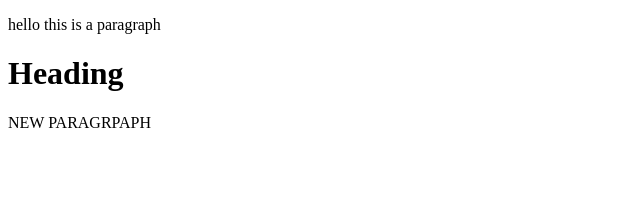
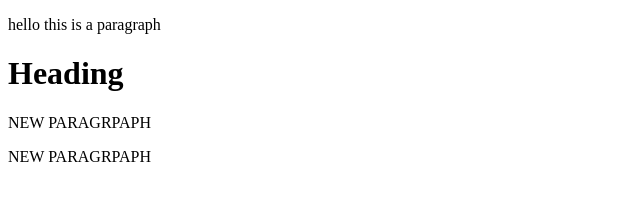
Before and after one commit to m4manusraj/NodeJs, a website: page index.html in a window 1280 px wide. Shown: the whole page, without its empty margins (0-640 px from the left). Drawn offline with Linux system fonts and the light colour scheme.

Commit message:
after json

```diff
--- a/index.html
+++ b/index.html
@@ -9,5 +9,6 @@
     <p>hello this is a paragraph</p>
     <h1>Heading</h1>
     <p>NEW PARAGRPAPH</p>
+    <p>NEW PARAGRPAPH</p>
 </body>
 </html>
```
Also changed, not shown: package.json (added, +27 -0 lines), 2 other files.
